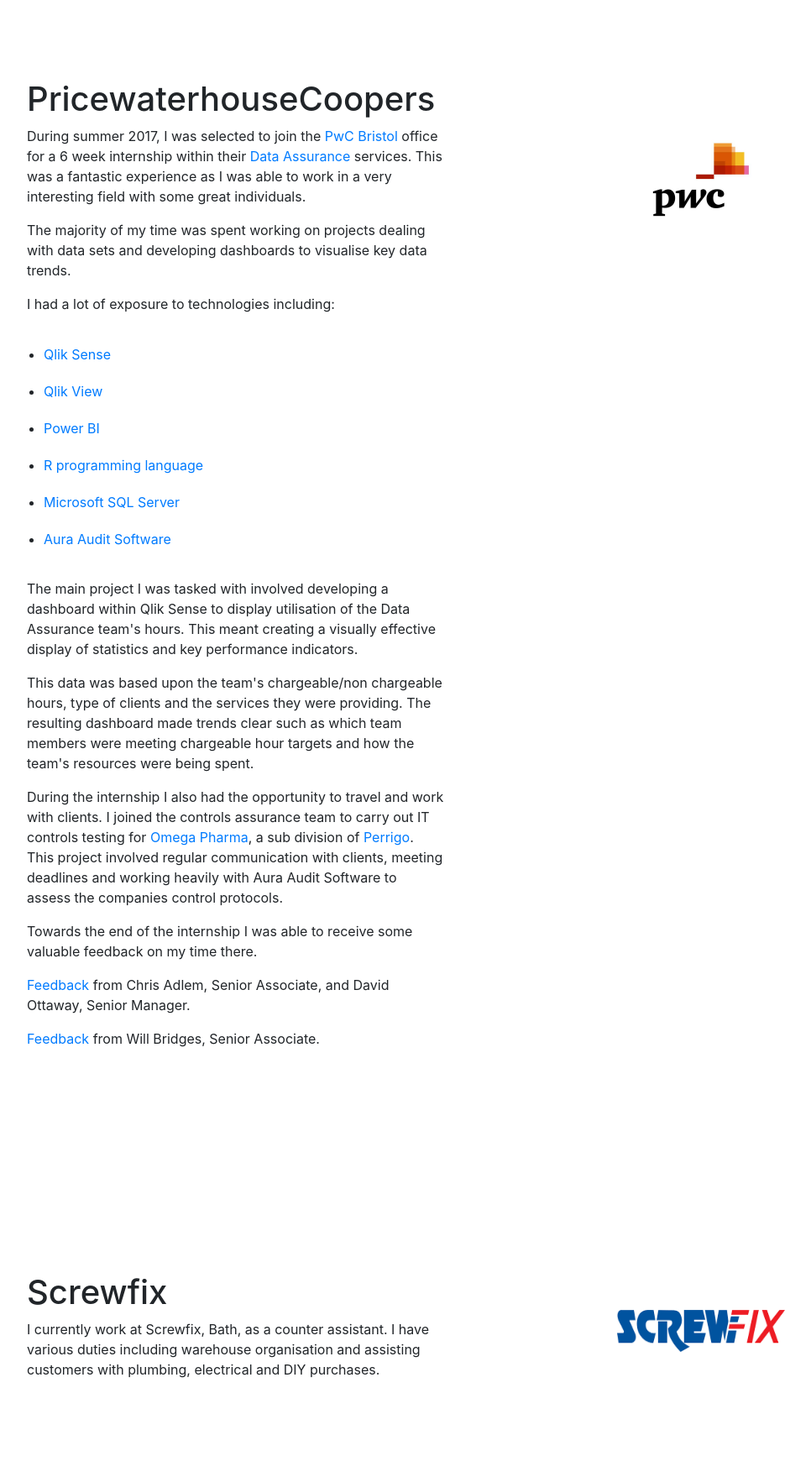
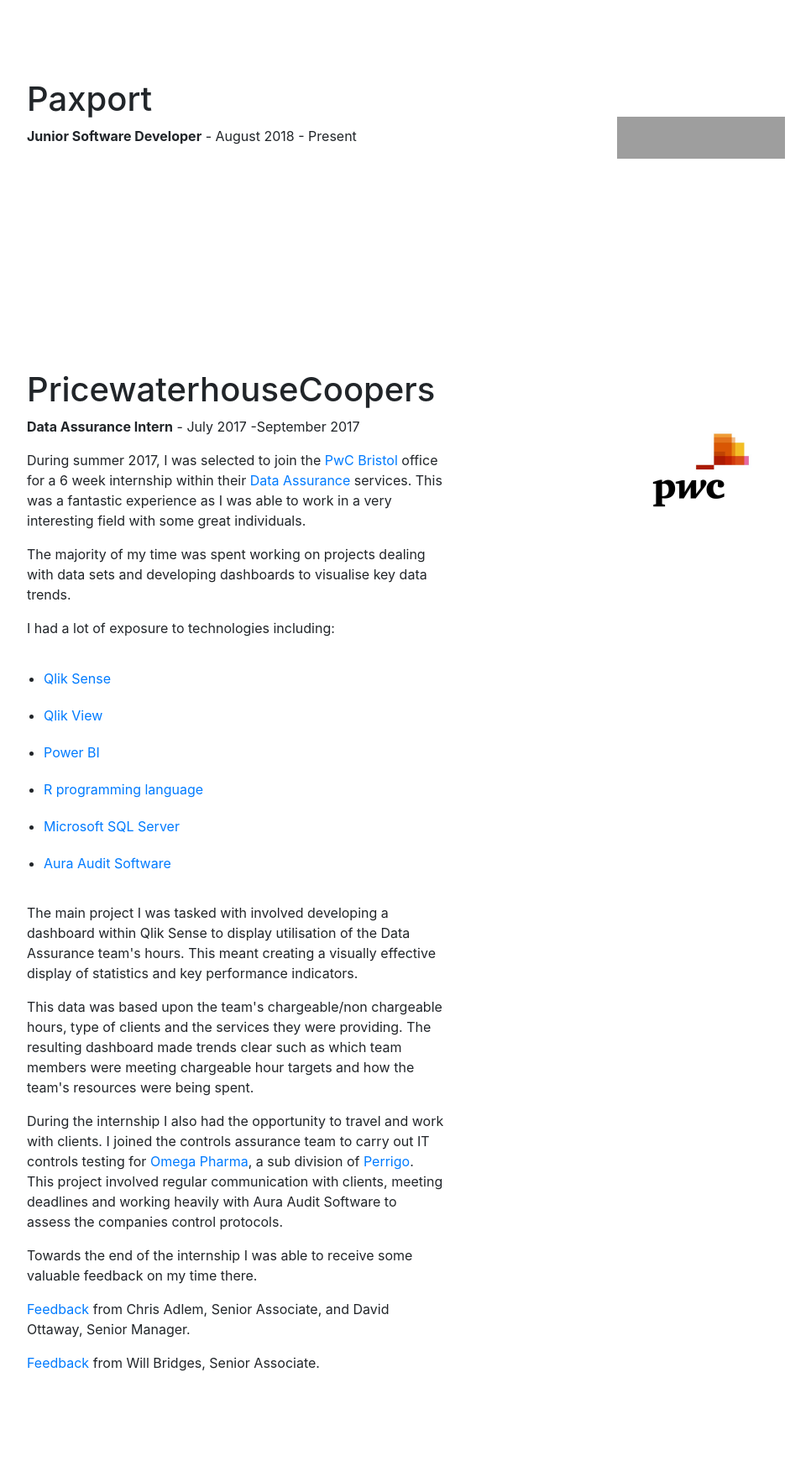
Before and after one commit to apearc03/PersonalWebsite, a PHP site: page /workHistory in a window 1280 px wide. Shown: the part 56-1815 px from the top of the page at 84% size, without its empty margins (96-1062 px from the left). After the commit the page ends 1689 px from the top, so only its background shows below. Run offline with PHP 8.4, Linux system fonts and the light colour scheme; some libraries are stand-ins or nearby versions; grey boxes are pictures that could not be loaded.

Commit message:
Job update

```diff
--- a/workHistory.php
+++ b/workHistory.php
@@ -27,11 +27,29 @@
 	    require("static/navBar.html");
 	  ?>
 
+	  <div class="container-fluid work">
+	   	<div class = "row">
+	   		<div class = "col-6">
+	   				<h1 class = "heading">Paxport</h1>
+	   				<p><Strong>Junior Software Developer</Strong>  - August 2018 - Present</p>
+					<!-- TO DO
+						<p>Download my C.V. <a href = "" alt = "CV">here</a>.</p>-->
+	   			</div>
+	   			<div class = "col-2">
+			   	</div>
+				 <div class = "col-4">
+			   			<img src = "images/paxport.jpg" alt = "pax" width="200" height ="50" id="pwcImage">
+			   	</div>
+	   		</div>
+	   </div>
+
+
 
 	   <div class="container-fluid work">
 		   	<div class = "row">
 				<div class = "col-6">
 					<h1 class = "heading">PricewaterhouseCoopers</h1>
+						<p><Strong>Data Assurance Intern</Strong> - July 2017 -September 2017</p>
 				   		<p>During summer 2017, I was selected to join the <a href = "https://www.pwc.co.uk/careers/offices/bristol.html" alt = "pwcBristol">PwC Bristol</a> office for a 6 week internship within their <a href = "https://www.pwc.co.uk/services/audit-assurance/risk-assurance/services/data-analytics-assurance.html" alt = "Data">Data Assurance</a> services. This was a fantastic experience as I was able to work in a very interesting field with some great individuals.</p>
 
 				   		<p>The majority of my time was spent working on projects dealing with data sets and developing dashboards to visualise key data trends.</p>
@@ -78,7 +96,7 @@
 				 <div class = "col-2">
 			   	</div>
 				 <div class = "col-4">
-			   			<img src = "images/pwc.JPG" alt = "pwc" width="200" height ="150" id = "pwcImage">
+			   			<img src = "images/pwc.JPG" alt = "pwc" width="200" height ="150" id="pwcImage">
 			   	</div>
 			</div>
 
@@ -87,21 +105,7 @@
 	   </div>
 
 
-	   <div class="container-fluid work">
-	   	<div class = "row">
-	   		<div class = "col-6">
-	   				<h1 class = "heading">Screwfix</h1>
-	   				<p>I currently work at Screwfix, Bath, as a counter assistant. I have various duties including warehouse organisation and assisting customers with plumbing, electrical and DIY purchases.</p>
-					<!-- TO DO
-						<p>Download my C.V. <a href = "" alt = "CV">here</a>.</p>-->
-	   			</div>
-	   			<div class = "col-2">
-			   	</div>
-				 <div class = "col-4">
-			   			<img src = "images/screwfix.png" alt = "pwc" width="200" height ="50" id = "pwcImage">
-			   	</div>
-	   		</div>
-	   </div>
+
 
 
 
```
